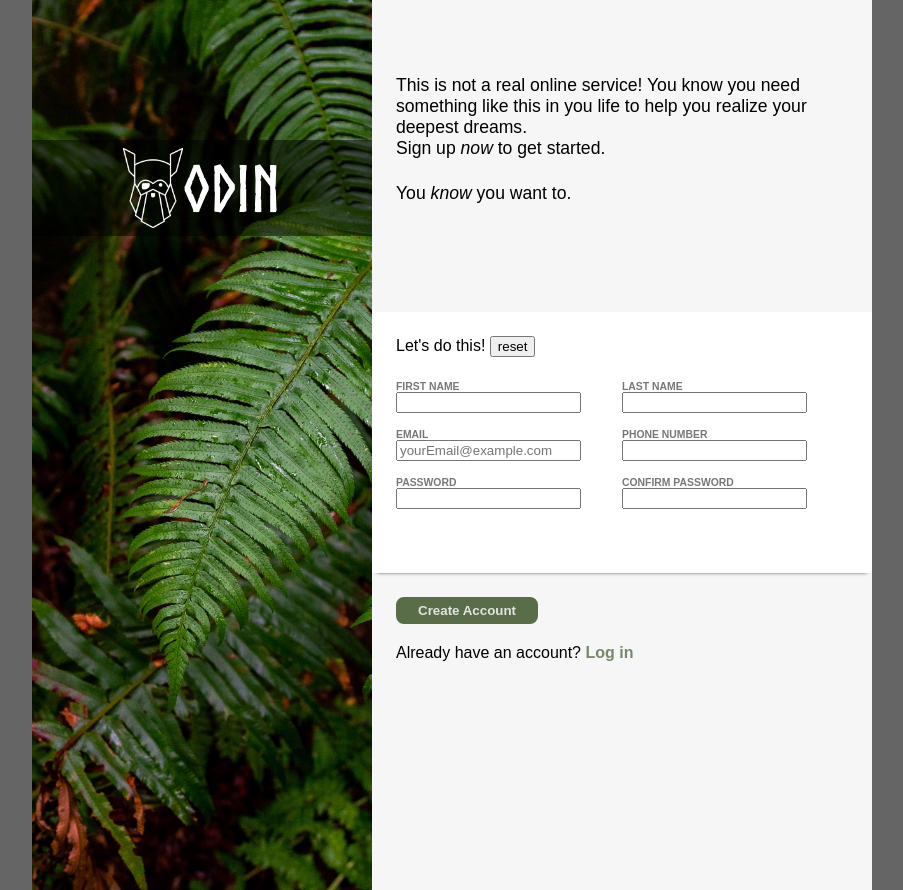
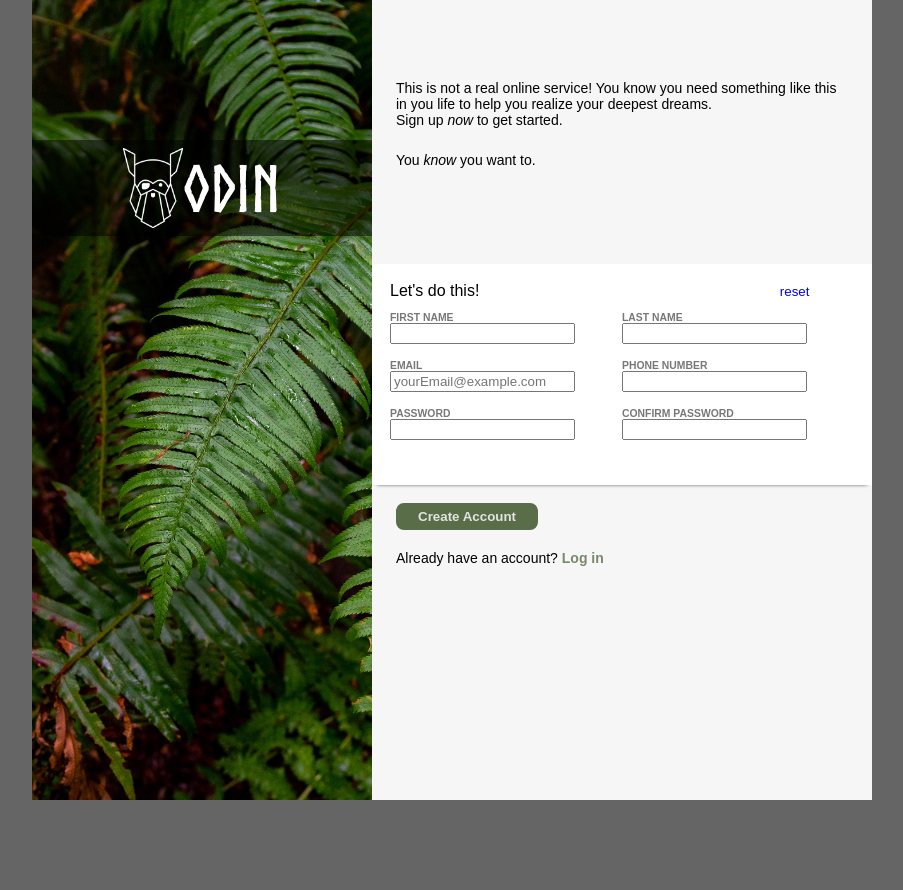
Before and after one commit to fxiaoDFX/signUpPage, a plain HTML site: page index.html in a window 1280 px wide. Shown: the whole page, without its empty margins (188-1091 px from the left). After the commit the page ends 800 px from the top, so only its background shows below. Drawn offline with Linux system fonts and the light colour scheme.

Commit message:
Change padding and margin values and update styling

```diff
--- a/stylesheet.css
+++ b/stylesheet.css
@@ -17,8 +17,8 @@ body {
 .image-container {
     background-image: url(./images/halie-leaves-background.jpg);
     background-size: cover;
-    min-width: 340px;
-    min-height: 100vh;
+    width: 340px;
+    height: 100vh;
 }
 
     /* add slight transparent black background for logo */
@@ -42,46 +42,63 @@ body {
 .main-container {
     display: grid;
     width: 500px;
+    height: 100vh;
     background-color: #f6f6f6;
     font-family: sans-serif;
-    grid-template-rows: 1fr 30% 1fr  ;
+    grid-template-rows: 33% 30% 35%;
 }
 
-.header, .input-container, .footer {
-    padding: 24px;
-
+.header, .footer {
+    padding: 0px 24px 0px 24px;
+    font-size: 14px;
 }
 
     /* header */
     .header {
-        font-size: 1.1rem;
-        padding-top: 75px;
+        padding-top: 80px;
     }
 
     .header-last-text {
-        margin: 24px 0px 30px;
+        margin: 24px 0px 0px;
     }
 
     /* input-container */
     .input-container {
         background-color: white;
         box-shadow: 0 4px 4px -5px;
+        height: 185px;
+        padding: 18px;
     }
 
     .input-fields {
         display: grid;
         grid-template-columns: 1fr 1fr;
-        margin: 24px 0px;
+        margin-top: 12px;
+        margin-bottom: 20px;
         font-size: .65rem;
         font-weight: bold;
+    }
+
+    label {
         color: #00000088;
+    }
+
+    input:focus {
+        background-color: lightblue;
     }
 
     .input-fields input {
         margin: 0px 20px 16px 0px;
     }
 
+    input#user-password-2 {
+        margin-bottom: 2px;
+    }
     /* footer */
+    .footer{
+        padding-top: 18px;
+    }
+
     .footer button {
         margin-bottom: 20px;
         padding: 4px 20px;
@@ -92,7 +109,29 @@ body {
         font-weight: bold;
     }
 
+    button:active {
+        transform: scale(0.98);
+        /* Scaling button to 0.98 to its original size */
+        box-shadow: 3px 2px 22px 1px);
+        /* Lowering the shadow */
+    }
+
     .footer a {
         color: #596D48cc;
         font-weight: bold;
     }
+
+    .footer a:active {
+        color: black;
+    }
+
+    #reset {
+        border: none;
+        background-color: white;
+        color: rgb(0, 0, 255);
+        margin-left: 290px;
+    }
+
+    #reset:active{
+        color: rgb(255, 0, 0);
+    }
```
